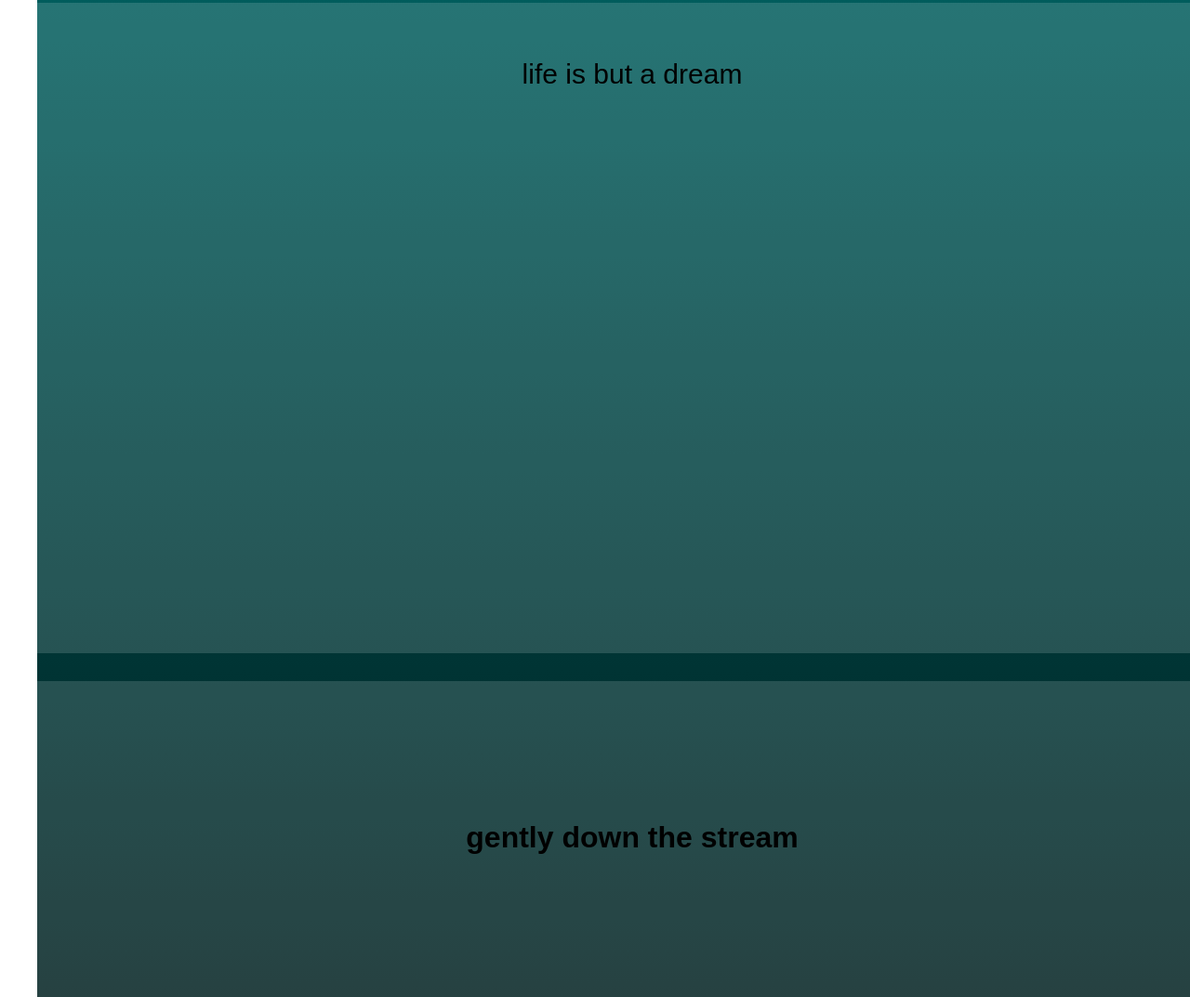
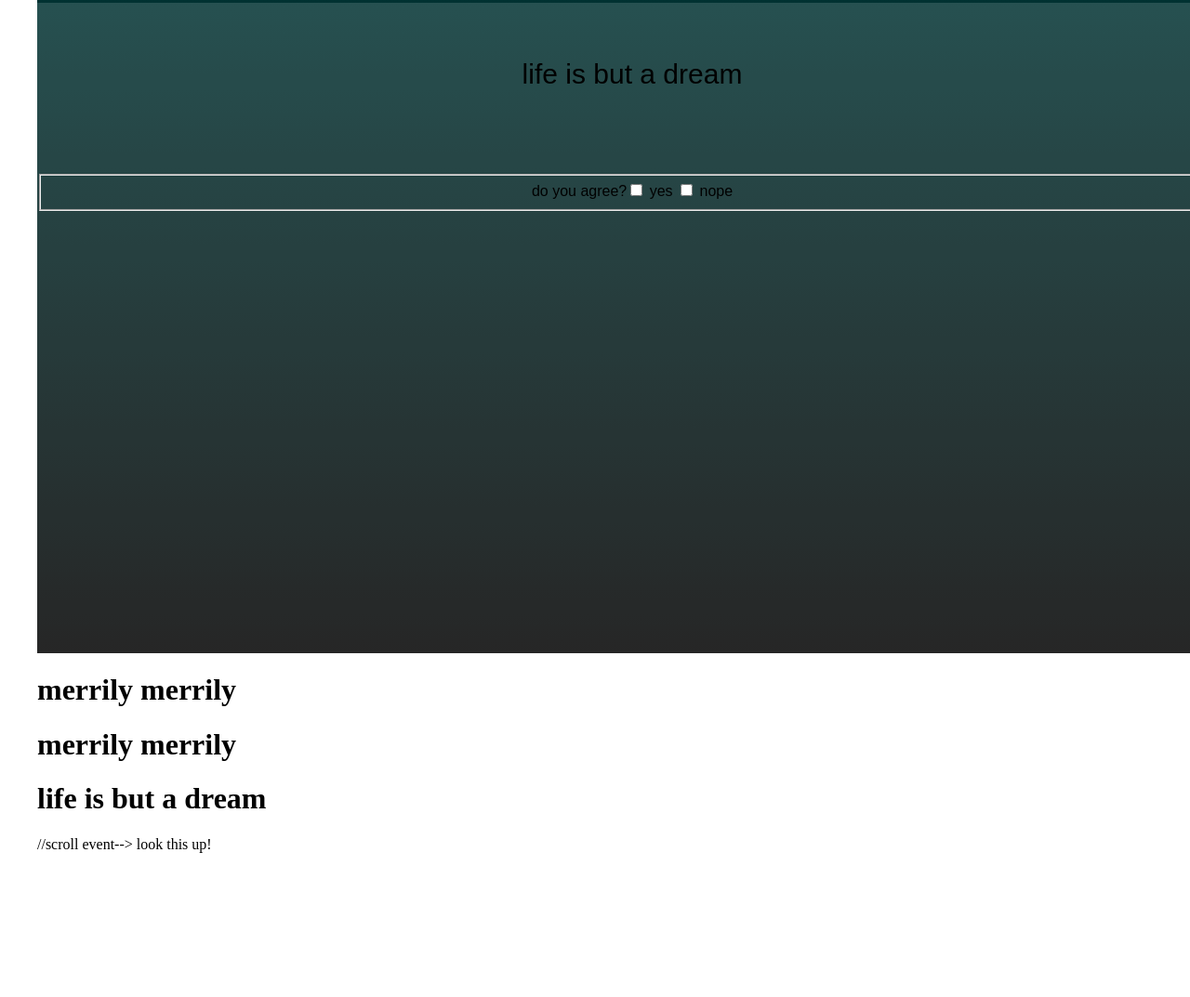
Before and after one commit to srespo/srespo.github.io, a plain HTML site: page index.html in a window 1280 px wide. Shown: the part 2987-4060 px from the top of the page at 93% size. After the commit the page ends 3945 px from the top, so only its background shows below. Drawn offline with nearby package versions, Linux system fonts and the light colour scheme.

Commit message:
adding forms and afternoon challenge

```diff
--- a/app.js
+++ b/app.js
@@ -4,5 +4,4 @@
     $("#fish").fadeIn()
   });
 
-
 });
--- a/index.html
+++ b/index.html
@@ -15,7 +15,6 @@
 background-position: center center;
 min-height: 400px;
 padding: 2em;
-
 }
 
 
@@ -32,15 +31,23 @@
 border: 10px;
 }
 
+fieldset
+{text-align: center;
+  t
+text-orientation: upright;}
 
-content {
+input
+{text: capitalize;}
+
+content
+  {
     width:400px;
     height:400px;
+  }
 
-}
 
 .container
- { background-size: cover;
+ {background-size: cover;
     background-position: center center;
   background: linear-gradient(180deg, white,teal, black);
 }
@@ -56,6 +63,7 @@
     font-family: "Nunito", sans-serif;
     text-align: center;
 }
+
 </style>
 </head>
 <body>
@@ -68,39 +76,52 @@
 </div>
 
 <div class="panel" id="panel2">
-    <p> gently down the stream </p>
+    <p>gently down the stream</p>
 </div>
 
 <div class= "panel" id="panel3">
 <p> merrily merrily</p>
+
 <img style="display:none" src="img/fish.jpg" id="fish">
 </div>
 
-
 <div class= "panel" id="panel3">
-<p> merrily merrily</p>
+<p>merrily merrily</p>
 </div>
 
-<div class = "panel" id="panel4">
-<p>life is but a dream</p>
+<div class="panel" id="panel4">
+
+<span><p id="dream">life is but a dream</p>
+<form id="my-form">
+<fieldset>
+<label id="agree">do you agree?</label><input type="checkbox" id="user-agree">
+<span id= 'yes'></span>
+<label>yes</label>
+  <input type="checkbox" id="user-disagree">
+  <span id='no'>nope</span>
+</fieldset>
+  </form>
+</span>
 </div>
 
 
-<div class="panel" id="panel-1">
-<p><blockquote>
-<h1> gently down the stream </h1>
-</blockquote></p>
+
+
+
+
+
 
 </div>
-<div class="poem-panel">
+
+<div class="poem-panel5">
 <h1>merrily merrily
 </h1>
 </div>
-<div class ="poem-panel">
+<div class ="poem-panel6">
 <h1> merrily merrily </h1>
 </div>
-<div class="poem-panel">
-<h1> life is but a dream</h1>
+<div class="poem-panel7">
+<h1>life is but a dream</h1>
 </div>
 
 
```
